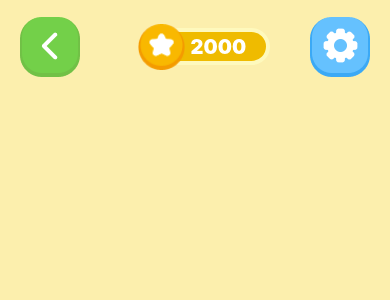
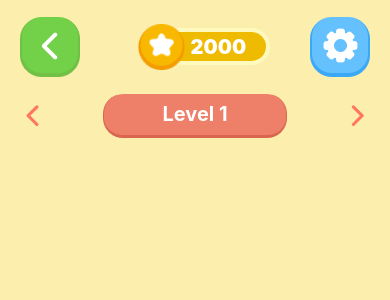
Before and after one commit to TalJa1/ArtApp, a React Native app: screen /Sketh in a window 390 px wide. Shown: the top 300 px of the page. Built offline with nearby package versions, Linux system fonts and the light colour scheme.

Commit message:
Refactor Sketh.tsx to add level navigation functionality and update header styling

```diff
--- a/views/main/Sketh.tsx
+++ b/views/main/Sketh.tsx
@@ -3,16 +3,18 @@ import {
   Image,
   ScrollView,
   StyleSheet,
+  Text,
   TouchableOpacity,
   View,
 } from 'react-native';
-import React from 'react';
+import React, {useState} from 'react';
 import {SafeAreaView} from 'react-native-safe-area-context';
 import useStatusBar from '../../services/useStatusBarCustom';
 import StarGroupComponent from '../../components/main/StarGroupComponent';
 import {vh, vw} from '../../services/styleSheets';
 import {useNavigation} from '@react-navigation/native';
 import {NativeStackNavigationProp} from '@react-navigation/native-stack';
+import {backIcon, nextIcon} from '../../assets/svgXml';
 
 const Sketh = () => {
   useStatusBar('#FCEFAD');
@@ -30,7 +32,40 @@ const Sketh = () => {
 };
 
 const Main: React.FC = () => {
-  return <View></View>;
+  const [level, setLevel] = useState(1);
+
+  const handlebackLevel = () => {
+    if (level > 1) {
+      setLevel(level - 1);
+    }
+  };
+
+  const handlenextLevel = () => {
+    if (level < 5) {
+      setLevel(level + 1);
+    }
+  };
+
+  return (
+    <View>
+      <View
+        style={{
+          flexDirection: 'row',
+          justifyContent: 'space-between',
+          alignItems: 'center',
+        }}>
+        <TouchableOpacity onPress={handlebackLevel}>
+          {backIcon(vw(7), vw(7))}
+        </TouchableOpacity>
+        <View style={styles.mainLevel}>
+          <Text style={styles.levelTxt}>Level {level}</Text>
+        </View>
+        <TouchableOpacity onPress={handlenextLevel}>
+          {nextIcon(vw(7), vw(7))}
+        </TouchableOpacity>
+      </View>
+    </View>
+  );
 };
 
 const Header: React.FC = () => {
@@ -66,4 +101,19 @@ const styles = StyleSheet.create({
     alignItems: 'center',
     marginVertical: vh(2),
   },
+  mainLevel: {
+    backgroundColor: '#EE7F68',
+    borderRadius: 20,
+    borderBottomWidth: 3,
+    borderLeftWidth: 1,
+    borderRightWidth: 1,
+    borderColor: '#DB664F',
+    paddingHorizontal: vw(15),
+    paddingVertical: vh(1),
+  },
+  levelTxt: {
+    fontSize: 20,
+    fontWeight: 'bold',
+    color: 'white',
+  },
 });
```
